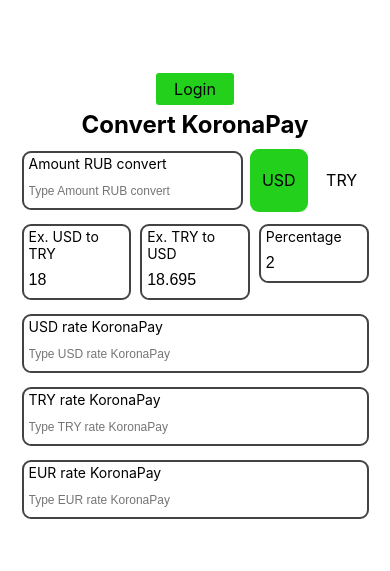
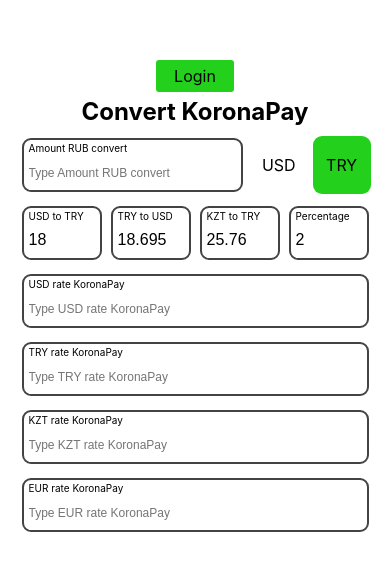
Before and after one commit to AparinAA/coronaCheck, a Next.js app: page / in a window 390 px wide. Shown: the part 103-674 px from the top of the page. Built offline with nearby package versions, Linux system fonts and the light colour scheme; no server answers.

Commit message:
add KZT convert

```diff
--- a/components/convert.tsx
+++ b/components/convert.tsx
@@ -21,14 +21,17 @@
             'rateUSD': undefined,
             'rateTRY': undefined,
             'rateEUR': undefined,
+            'rateKZT': undefined,
             'sellUSD': 18, //продаю доллары в обменнике за TRY
             'buyUSD': 18.695, //покупаю доллары в обменнике за TRY
+            'sellKZT': 25.76,
             'percentage': 2,
-            'counting': 'USD',
+            'counting': 'TRY',
         }
         this.handlerValueAmount = this.handlerValueAmount.bind(this);
         this.handlerValueUSD = this.handlerValueUSD.bind(this);
         this.handlerValueTRY = this.handlerValueTRY.bind(this);
+        this.handlerValueKZT = this.handlerValueKZT.bind(this);
         this.handlerValueEUR = this.handlerValueEUR.bind(this);
         this.handlerSellUSD = this.handlerSellUSD.bind(this);
         this.handlerBuyUSD = this.handlerBuyUSD.bind(this);
@@ -49,11 +52,17 @@
     handlerValueEUR(value: Value): void {
         this.setState({'rateEUR': value});
     }
+    handlerValueKZT(value: Value): void {
+        this.setState({'rateKZT': value});
+    }
     handlerSellUSD(value: Value): void {
         this.setState({'sellUSD': value});
     }
     handlerBuyUSD(value: Value): void {
         this.setState({'buyUSD': value});
+    }
+    handlerSellKZT(value: Value): void {
+        this.setState({'sellKZT': value});
     }
     handlerPercentage(value: Value): void {
         this.setState({'percentage': value});
@@ -63,7 +72,7 @@
     }
 
     render () {
-        const {amount, rateUSD, rateTRY, rateEUR, sellUSD, buyUSD, percentage, counting} = this.state;
+        const {amount, rateUSD, rateTRY, rateKZT, rateEUR, sellUSD, buyUSD, sellKZT, percentage, counting} = this.state;
         const state = this.state;
 
         return (
@@ -71,7 +80,6 @@
                 <h2 className={styles.header}>Convert KoronaPay</h2>
                 <div className={styles.sellbuyUSD}>
                     <Rate name="Amount RUB convert" value={amount} handler={this.handlerValueAmount}/>
-
                     <input value="USD" className={styles.radioExch1} id="exchUSD" name="exchange" type="radio" checked={this.state.counting === 'USD'} onChange={this.handlerExchange}/>
                     <label htmlFor="exchUSD" className={`${styles.labelExchCom} ${styles.labelExch1}`}>
                         <span>USD</span>
@@ -82,14 +90,17 @@
                         <span>TRY</span>
                     </label>
 
+
                 </div>
                 <div className={styles.sellbuyUSD}>
-                    <Rate name="Ex. USD to TRY" handler={this.handlerSellUSD} value={sellUSD}/>
-                    <Rate name="Ex. TRY to USD" handler={this.handlerBuyUSD} value={buyUSD}/>
+                    <Rate name="USD to TRY" handler={this.handlerSellUSD} value={sellUSD}/>
+                    <Rate name="TRY to USD" handler={this.handlerBuyUSD} value={buyUSD}/>
+                    <Rate name="KZT to TRY" handler={this.handlerSellKZT} value={sellKZT}/>
                     <Rate name="Percentage" handler={this.handlerPercentage} value={percentage}/>
                 </div>
                 <Rate name="USD rate KoronaPay" value={rateUSD} handler={this.handlerValueUSD} total={totalConvert(state, "usd")} counting={counting}/>
                 <Rate name="TRY rate KoronaPay" value={rateTRY} handler={this.handlerValueTRY} total={totalConvert(state, "try")} counting={counting}/>
+                <Rate name="KZT rate KoronaPay" value={rateKZT} handler={this.handlerValueKZT} total={totalConvert(state, "kzt")} counting={counting}/>
                 <Rate name="EUR rate KoronaPay" value={rateEUR} handler={this.handlerValueEUR} total={totalConvert(state, "eur")} counting={counting}/>
             </div>
         );
@@ -111,6 +122,11 @@
         total *= ( 1 - ( +(state?.percentage ?? 0) / 100) ) / (counting === "TRY" ? 1 : +(state?.buyUSD ?? 1)) ;
     }
 
+    if (currency === "kzt") {
+        total = (!state?.amount || !state?.rateKZT || !state?.sellKZT || counting !== "TRY") ?
+                0 : (+state?.amount / (+state?.rateKZT * +state?.sellKZT));
+    }
+
     if (currency === "eur") {
         total = (!state?.amount || !state?.rateEUR) ? 0 : (+state?.amount / +state?.rateEUR);
     }
--- a/styles/convert.module.css
+++ b/styles/convert.module.css
@@ -67,6 +67,7 @@
     width: 100%;
 }
 
+
 .radioExch1, .radioExch2 {
     opacity: 0;
     display: none;
@@ -89,16 +90,20 @@
     background-color: rgb(35, 209, 29)
 }
 
+@media (max-width: 450px) {
+    .labelInput {
+        font-size: 10px !important;
+    }
+}
 
-
-@media (max-width: 628px)  {
+@media (max-width: 1023px)  {
     .convert {
         width: 90vw;
     }
 }
 
 
-@media (min-width: 629px) and (max-width: 768px) {
+@media (min-width: 1024px) {
     .convert {
         width: 50vw;
     }
```
